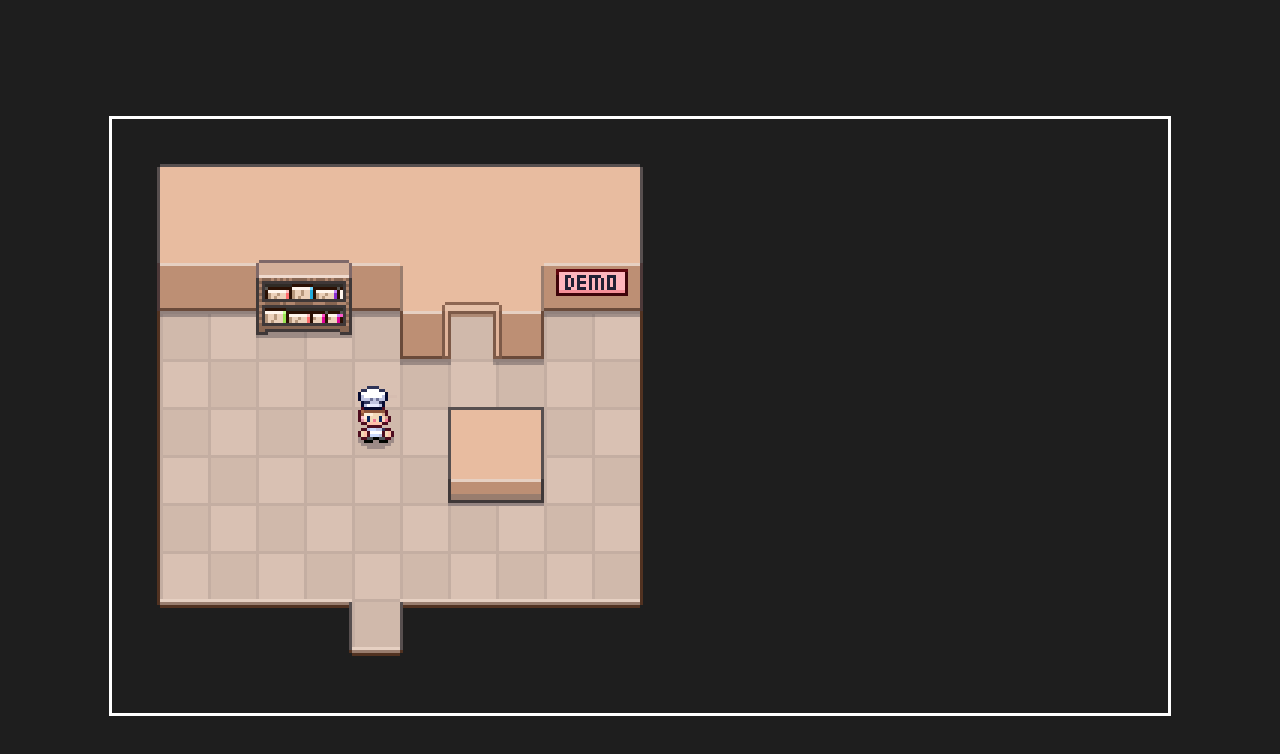
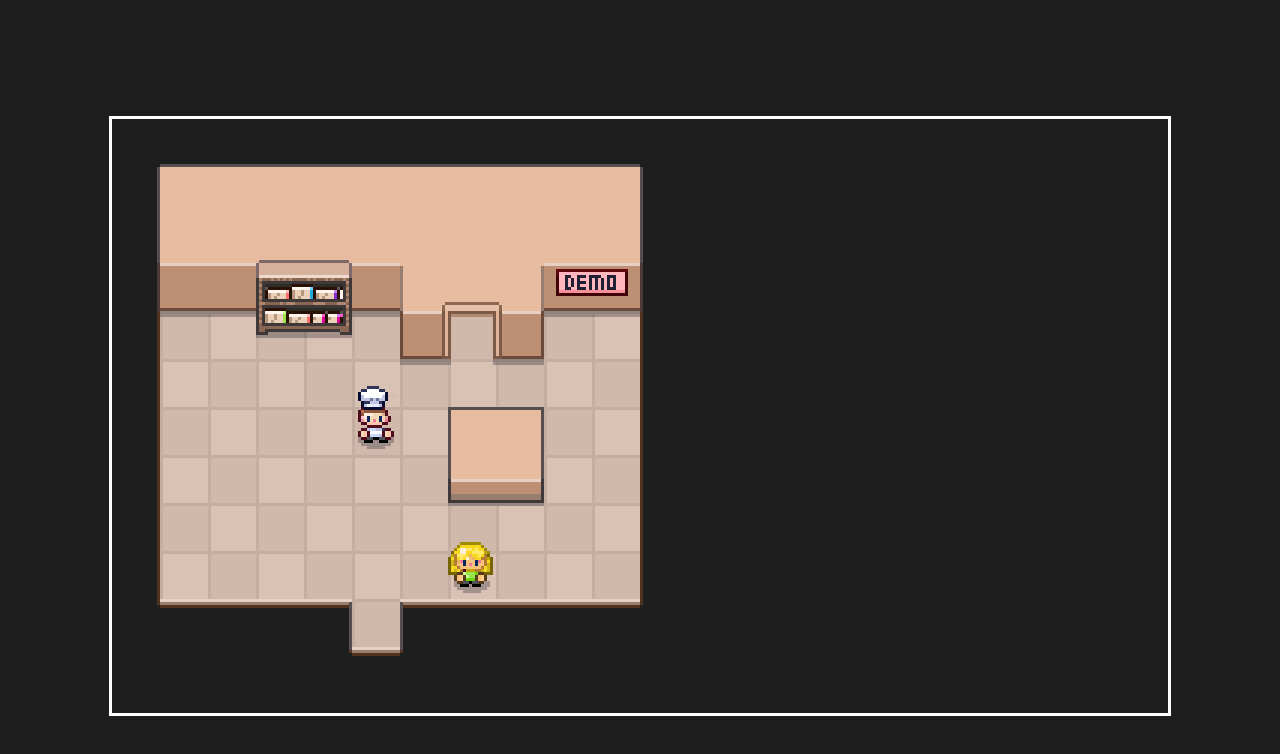
Before and after one commit to Purse123/Retro2D, a plain HTML site: page index.html in a window 1280 px wide. Drawn offline with Linux system fonts and the light colour scheme.

Commit message:
gameObject created

```diff
--- /dev/null
+++ b/GameObject.js
@@ -0,0 +1,10 @@
+class GameObject {
+    constructor(config) {
+	this.x = config.x || 0;	// coordinate x if not 0
+	this.y = config.y || 0;
+	this.sprite = new Sprite({
+	    gameObject: this,
+	    src: config.src || "./images/characters/people/hero.png"
+	});
+    }
+}
--- a/Overworld.js
+++ b/Overworld.js
@@ -10,37 +10,24 @@ class Overworld {
 	const image = new Image();
 	image.onload = () => {
 	    this.ctx.drawImage(image, 0, 0)
-	}
+	};
 	image.src = "./images/maps/DemoLower.png";
 
-	// character
-	const x = 5;
-	const y = 6;
+	// Game object placement
+	const hero = new GameObject({
+	    x: 5,
+	    y: 6,
+	})
 
-	// shadow
-	const shadow = new Image();
-	shadow.onload = () => {
-	    this.ctx.drawImage(
-		shadow,
-		0, 0,
-		32, 32,
-		x * 16 - 8, y * 16 - 18,
-		32, 32,
-	    )
-	}
-	shadow.src = "./images/characters/shadow.png";
+	const npc1 = new GameObject({
+	    x: 7,
+	    y: 9,
+	    src: "./images/characters/people/npc1.png",
+	})
 
-	const hero = new Image();
-	hero.onload = () => {
-	    this.ctx.drawImage(
-		hero,           // name
-		0, 0,           // crop (left, top)
-		32, 32,         // width, height of cut
-		x * 16 - 8, y * 16 - 18, // position of character
-		// * 16 for grid size
-		32, 32,         // size/scale of character on map
-	    )
-	}
-	hero.src = "./images/characters/people/hero.png";
+	setTimeout(() => {
+	    hero.sprite.draw(this.ctx);
+	    npc1.sprite.draw(this.ctx);
+	}, 200)
     }
 }
--- /dev/null
+++ b/Sprite.js
@@ -0,0 +1,51 @@
+class Sprite {
+    constructor(config) {
+	// Setup image
+	this.image = new Image();
+	this.image.src = config.src;
+	this.image.onload = () => {
+	    this.isLoaded = true;
+	}
+
+	// Shadow
+	this.shadow = new Image();
+	this.useShadow = true; // config.useShadow || false
+	if (this.useShadow) {
+	    this.shadow.src = "./images/characters/shadow.png";
+	}
+	this.shadow.onload = () => {
+	    this.isShadowLoaded = true;
+	}
+
+	// Animations & Initial state
+	this.animations = config.animations || {
+	    idleDown: [
+		[0, 0]		// Sprite coordinate for animation
+	    ]
+	}
+
+	this.currentAnimation = config.currentAnimation || "idleDown"; // default animation
+	this.currentAnimationFrame = 0;
+
+	// gameObject reference
+	this.gameObject = config.gameObject;
+    }
+
+    draw(ctx) {
+	// grid 16x16
+	const x = this.gameObject.x * 16 - 8;
+	const y = this.gameObject.y * 16 - 18;
+
+	// Shadow
+	this.isShadowLoaded && ctx.drawImage(this.shadow, x, y);
+
+	// object
+	this.isLoaded && ctx.drawImage(
+	    this.image,		// image
+	    0, 0,		// crop (left, top)
+	    32, 32,		// width, height of cut
+	    x, y,		// position
+	    32, 32		// size/scale of character on map
+	);
+    }
+}
--- a/index.html
+++ b/index.html
@@ -17,6 +17,8 @@
     </div>
 
     <script src="Overworld.js"></script>
+    <script src="GameObject.js"></script>
+    <script src="Sprite.js"></script>
     <script src="init.js"></script>
   </body>
 </html>
```
Also changed, not shown: 1 other file.
